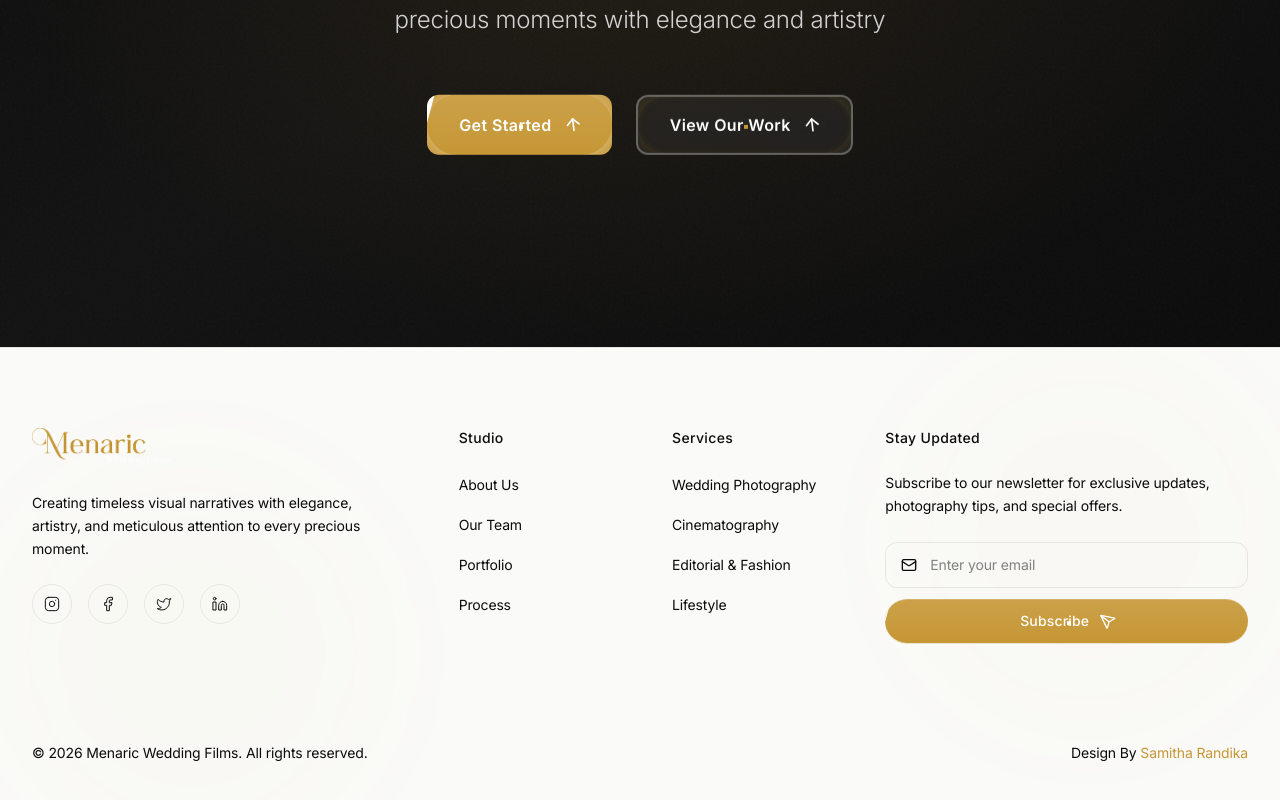
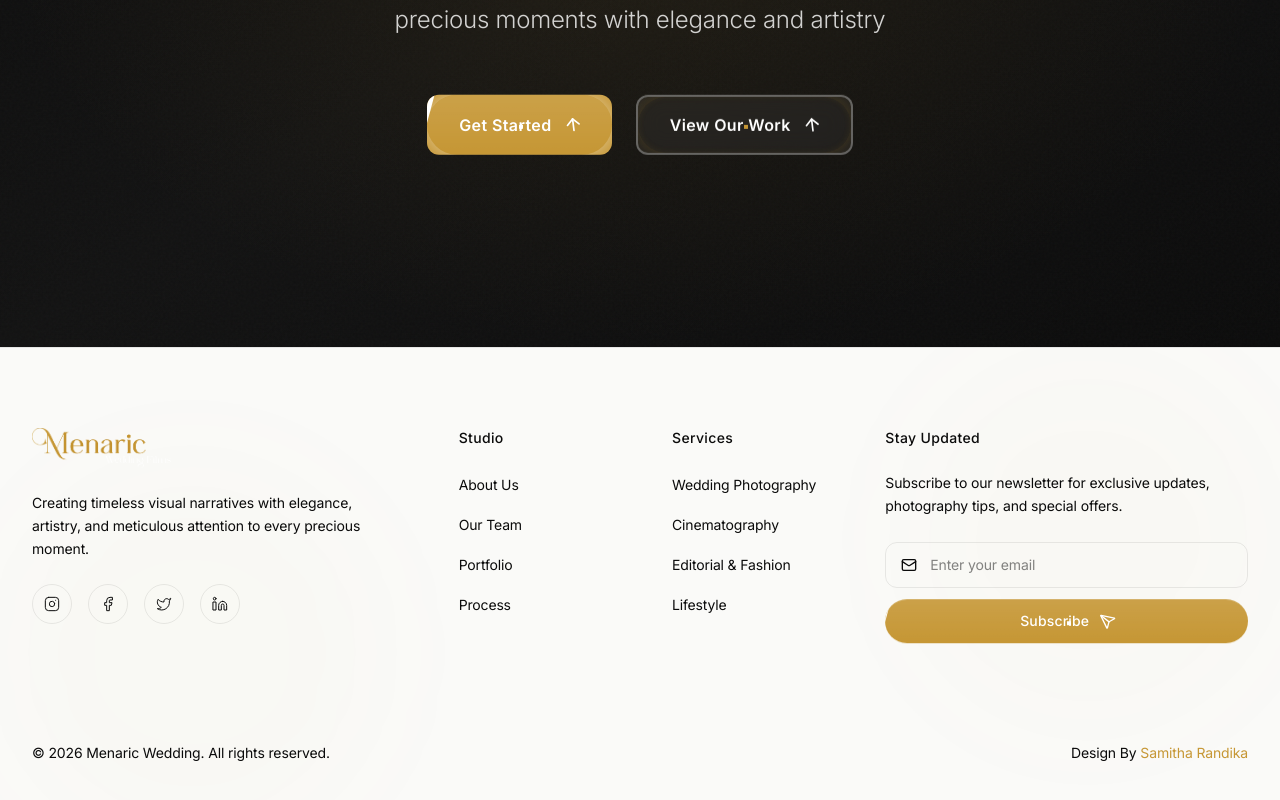
Before and after one commit to Samitha-Edirisinghe/Photography-and-Videography-Service-Website, a React (Vite) app: page / in a window 1280 px wide. Shown: the part 8328-9128 px from the top of the page. Built offline with nearby package versions, Linux system fonts and the light colour scheme.

Commit message:
Update footer text for Menaric Wedding

```diff
--- a/src/app/components/Footer.tsx
+++ b/src/app/components/Footer.tsx
@@ -333,7 +333,7 @@ export function Footer() {
             viewport={{ once: true }}
             transition={{ duration: 0.6, delay: 0.8 }}
           >
-            © 2026 Menaric Wedding Films. All rights reserved.
+            © 2026 Menaric Wedding. All rights reserved.
           </motion.p>
 
           {/* Designer credit */}
```
